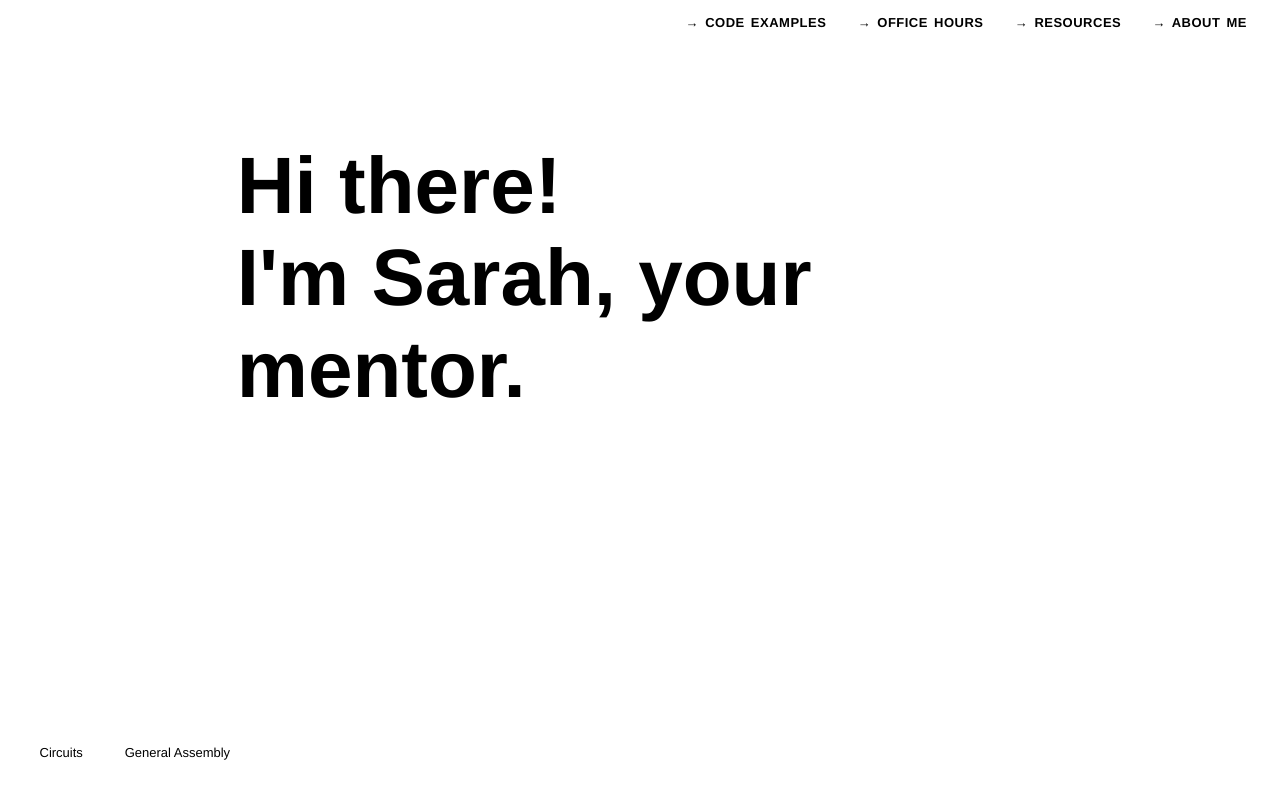
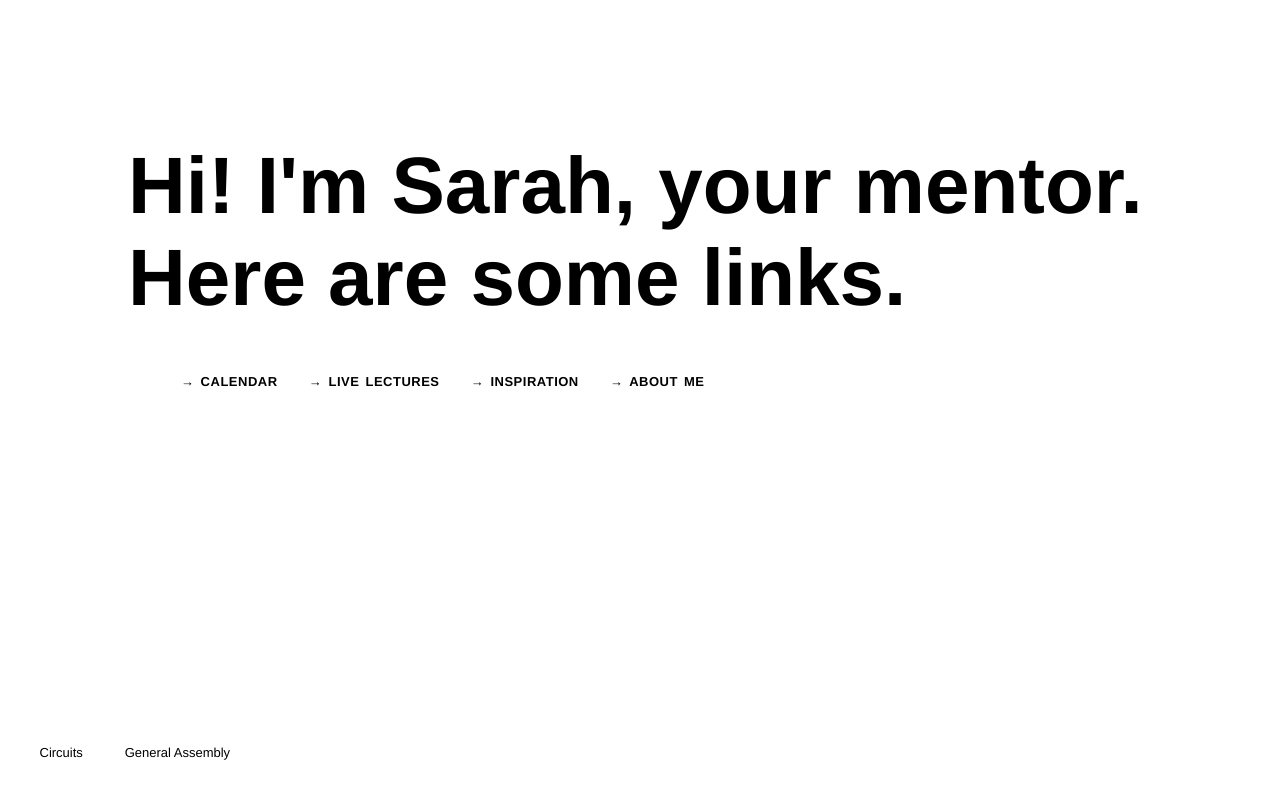
Before and after one commit to ljooo/sarah-ga.github.io, a PHP site: page / in a window 1280 px wide. Shown: the part 15-800 px from the top of the page. Run offline with PHP 8.4, Linux system fonts and the light colour scheme.

Commit message:
re-org office hours

```diff
--- a/index.html
+++ b/index.html
@@ -9,26 +9,25 @@
 	</head>
 
 	<body>
-		<header>
-			<nav>
-				<ul>
-					<li><a href="../codeexamples.html">&rarr; code examples</a></li>
-					<li><a href="../officehours.html">&rarr; office hours</a></li>
-					<li><a href="../resources.html">&rarr; resources</a></li>
-					<li><a href="../about.html">&rarr; about me</a></li>
-				</ul>
-			</nav>
-		</header>
+		<header></header>
 
 
 
 		<section>
-			<h2>Hi there!<br>
-			I'm Sarah, your mentor.</h2>
+			<h2>Hi! I'm Sarah, your mentor.<br>
+			Here are some links.
+			</h2>
+
+
+			<nav>
+				<ul>
+					<li><a href="http://sarah-ga.youcanbook.me">&rarr; calendar</a></li>
+					<li><a href="../livelectures.html">&rarr; live lectures</a></li>
+					<li><a href="../inspiration.html">&rarr; inspiration</a></li>
+					<li><a href="../about.html">&rarr; about me</a></li>
+				</ul>
+			</nav>
 		</section>
-
-		<aside>
-		</aside>
 
 		<footer>
 			<a href="http://circuits.generalassemb.ly/">Circuits</a>
--- a/style.css
+++ b/style.css
@@ -15,7 +15,7 @@ header{
 
 nav{
 	margin:2em 2em 0 0;
-	float:right;
+	float:left;
 	font-weight:600;
 	letter-spacing: 0.05em;
 	word-spacing: 0.2em;
@@ -47,7 +47,7 @@ li a:visited{
 }
 
 section{
-	width:63%;
+	width:80%;
 	margin:14em auto;
 }
 
```
Also changed, not shown: assignments/unit1/index.html (deleted, +0 -12 lines), livelectures/index.html (added, +12 -0 lines).
